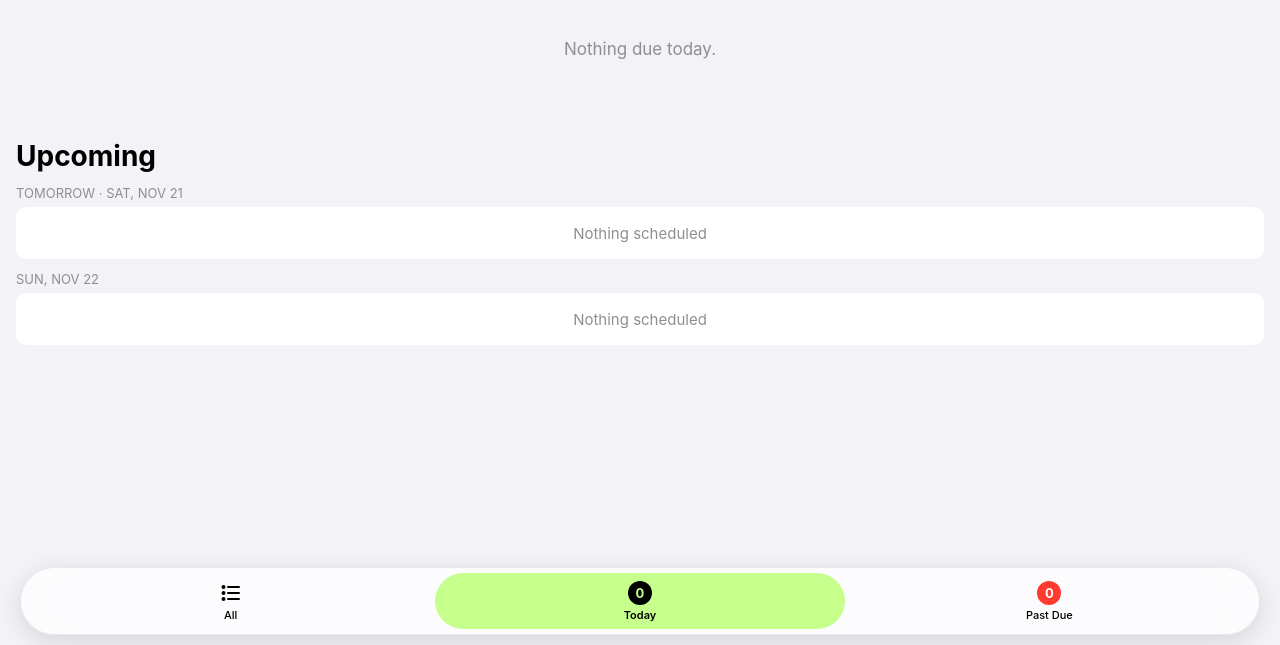
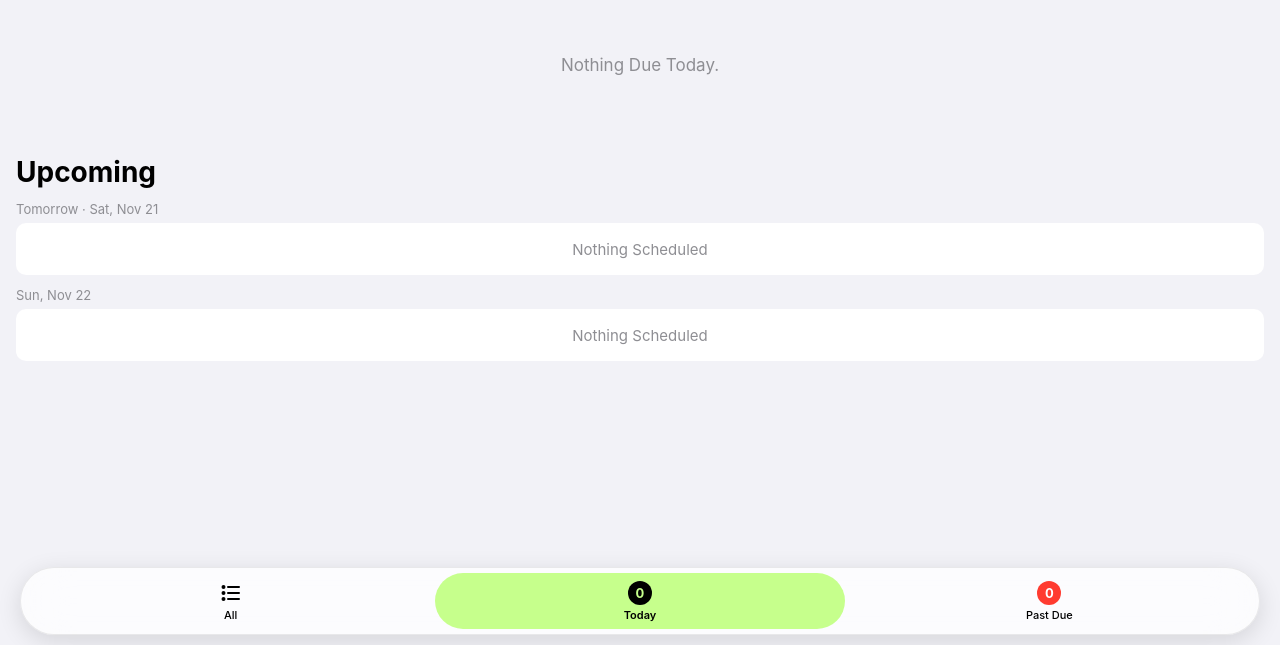
Before and after one commit to orhece/chores-tracker, a plain HTML site: page index.html in a window 1280 px wide. Shown: the part 155-800 px from the top of the page. Drawn offline with Linux system fonts and the light colour scheme.

Commit message:
Add files via upload

```diff
--- a/index.html
+++ b/index.html
@@ -15,11 +15,12 @@
 <link rel="apple-touch-icon" href="apple-touch-icon.png">
 <title>Chores</title>
 <style>
-  :root { --bg:#f2f2f7; --card:#fff; --text:#000; --sub:#8e8e93; --line:#c6c6c8; --accent:#C6FF8C; --on-accent:#000; --link:#2f7d00; --red:#ff3b30; --top:calc(env(safe-area-inset-top) + 20px); }
+  :root { --bg:#f2f2f7; --card:#fff; --text:#000; --sub:#8e8e93; --line:#c6c6c8; --accent:#C6FF8C; --on-accent:#000; --link:#2f7d00; --red:#ff3b30; --top:calc(env(safe-area-inset-top) + 36px); }
   @media (prefers-color-scheme: dark) {
     :root { --bg:#000; --card:#1c1c1e; --text:#fff; --sub:#8e8e93; --line:#38383a; --accent:#C6FF8C; --on-accent:#000; --link:#C6FF8C; --red:#ff453a; }
   }
   * { box-sizing:border-box; -webkit-tap-highlight-color:transparent; touch-action:manipulation; }
+  body, button, input, select, option { text-transform:capitalize; }
   html,body { margin:0; background:var(--bg); color:var(--text); font:17px -apple-system, system-ui, sans-serif; }
   body { padding:var(--top) 0 calc(100px + env(safe-area-inset-bottom)); -webkit-text-size-adjust:100%; }
   body.modal { overflow:hidden; }
@@ -38,14 +39,13 @@
   h2 .count { color:var(--sub); font-weight:400; }
   h2.toggle { display:flex; align-items:center; cursor:pointer; -webkit-user-select:none; user-select:none; }
   h2 .pill { margin-left:auto; text-transform:none; }
-  h3 { font-size:13px; font-weight:400; color:var(--sub); text-transform:uppercase; margin:12px 16px 6px; }
+  h3 { font-size:13px; font-weight:400; color:var(--sub); text-transform:capitalize; margin:12px 16px 6px; }
   ul { list-style:none; margin:0 16px; padding:0; }
   li { display:flex; align-items:center; min-height:52px; padding:6px 12px; background:var(--card); border-radius:10px; margin-bottom:8px; }
   li.ph { color:var(--sub); font-size:15px; justify-content:center; }
   .check { flex:none; width:24px; height:24px; border-radius:50%; border:1.5px solid var(--line); margin-right:12px; padding:0; }
   .check.on { background:var(--accent); border-color:#7fbf3f; box-shadow:inset 0 0 0 3px var(--card); }
   .body { flex:1; min-width:0; padding-right:8px; cursor:pointer; }
-  .name { text-transform:lowercase; }
   .meta { color:var(--sub); font-size:14px; margin-top:2px; }
   .wd { flex:none; width:48px; color:var(--sub); font-size:15px; }
   .mn { flex:none; width:52px; color:var(--sub); font-size:15px; text-align:right; }
```
